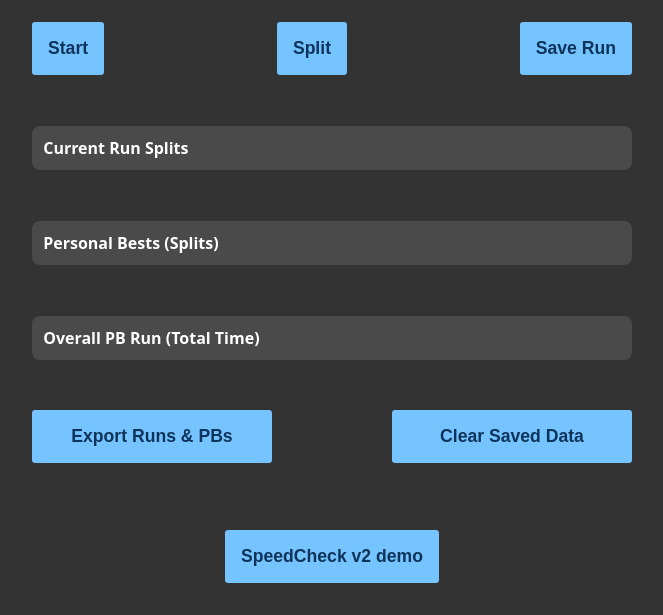
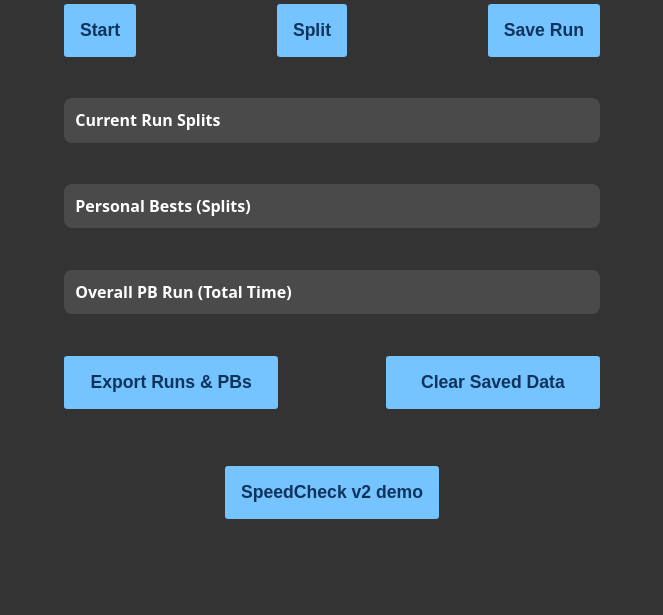
Before and after one commit to InTheAveryOverTheSea/Speedcheck, a plain HTML site: page index.html in a window 1280 px wide. Shown: the part 249-864 px from the top of the page, without its empty margins (308-971 px from the left). After the commit the page ends 800 px from the top, so only its background shows below. Drawn offline with Linux system fonts and the light colour scheme.

Commit message:
final attempt

```diff
--- a/index.html
+++ b/index.html
@@ -44,12 +44,13 @@
   <button id="clearDataBtn" class="bottombutton">Clear Saved Data</button>
 </div>
 
-<div id="linkToDemo">
-  <a href="https://intheaveryoverthesea.github.io/SpeedcheckV2/" target="_blank" rel="noopener noreferrer" style="text-decoration: none;">
-    <button type="button">SpeedCheck v2 demo</button>
-  </a>
-</div>
 
+  <!-- Bottom demo button -->
+  <div id="linkToDemo">
+    <a href="https://intheaveryoverthesea.github.io/SpeedcheckV2/" target="_blank" rel="noopener noreferrer" style="text-decoration: none;">
+      <button type="button">SpeedCheck v2 demo</button>
+    </a>
+  </div>
 
 </main>
 
--- a/stylesheet.css
+++ b/stylesheet.css
@@ -121,33 +121,40 @@ margin: 0;
 margin: 0;
 }
 }
-/* Ensure main fills available height and allows flexbox positioning */
+/* Make the body and html take full height */
 html, body {
   height: 100%;
   margin: 0;
+  padding: 0;
 }
 
+/* Let main fill the page and space out its children */
 body {
   display: flex;
-  justify-content: center; /* center <main> horizontally */
+  justify-content: center; /* center main horizontally */
+  align-items: stretch;
 }
 
 main {
   display: flex;
   flex-direction: column;
-  justify-content: space-between; /* pushes bottom content down */
-  flex-grow: 1;
+  justify-content: space-between;
   height: 100%;
+  max-width: 600px;
+  width: 100%;
+  padding: 2rem;
+  box-sizing: border-box;
 }
 
-/* Bottom button styling and positioning */
+/* Center the bottom button horizontally */
 #linkToDemo {
   display: flex;
   justify-content: center;
   margin-top: 1rem;
+  margin-bottom: 0;
 }
 
 #linkToDemo button {
+  max-width: 300px;
   width: 100%;
-  max-width: 300px;
 }
```
